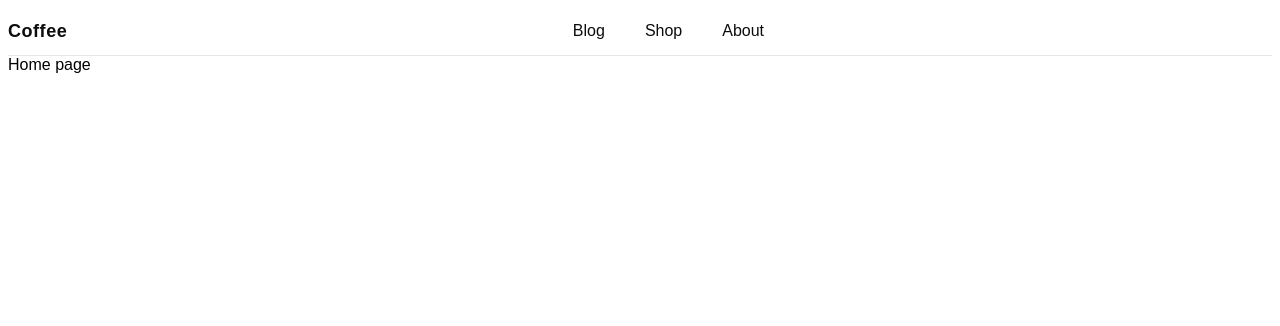
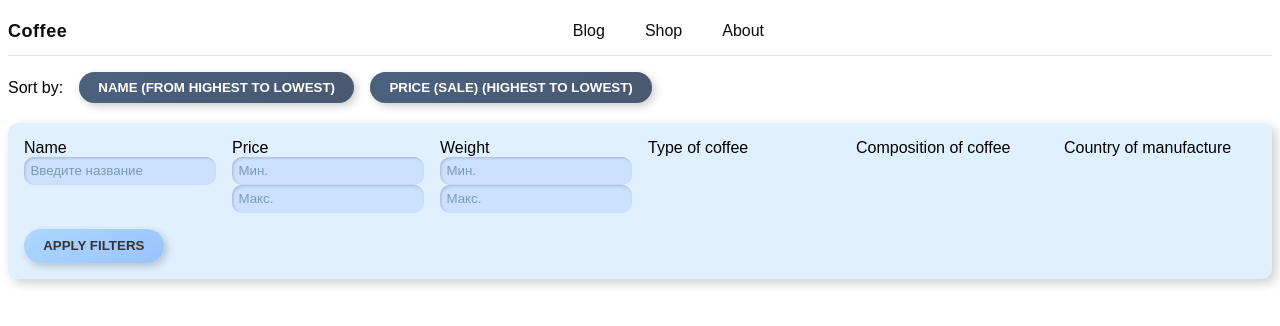
Before and after one commit to hliebovkyrylo/coffee, a Next.js app: page / in a window 1280 px wide. Shown: the top 326 px of the page. Built offline with nearby package versions, Linux system fonts and the light colour scheme.

Commit message:
add sort & filter

```diff
--- /dev/null
+++ b/src/components/Layout/Filter.tsx
@@ -0,0 +1,42 @@
+import React from "react";
+import styles from '@/styles/filter.module.css';
+
+export const Filter = () => {
+return (
+    <div className={styles.filterPanel}>
+      <div className={styles.filterItem}>
+        <label htmlFor="name">Name</label>
+        <input type="text" id="name" className={styles.filterInput} placeholder="Введите название" />
+      </div>
+
+      <div className={styles.filterItem}>
+        <label htmlFor="price">Price</label>
+        <input type="number" id="priceMin" className={styles.filterInput} placeholder="Мин." />
+        <input type="number" id="priceMax" className={styles.filterInput} placeholder="Макс." />
+      </div>
+
+      <div className={styles.filterItem}>
+        <label htmlFor="weight">Weight</label>
+        <input type="number" id="weightMin" className={styles.filterInput} placeholder="Мин." />
+        <input type="number" id="weightMax" className={styles.filterInput} placeholder="Макс." />
+      </div>
+
+      <div className={styles.filterItem}>
+        <label htmlFor="coffeeType">Type of coffee</label>
+
+      </div>
+
+      <div className={styles.filterItem}>
+        <label htmlFor="coffeeBlend">Composition of coffee</label>
+
+      </div>
+
+      <div className={styles.filterItem}>
+        <label htmlFor="country">Country of manufacture</label>
+
+      </div>
+
+      <button className={styles.applyButton}>Apply filters</button>
+    </div>
+  );
+}
--- a/src/components/Layout/Layout.tsx
+++ b/src/components/Layout/Layout.tsx
@@ -1,11 +1,16 @@
 import { ReactNode } from "react";
 import { Header } from "./Header";
+import { Sort } from "./Sort";
+import { Filter } from "./Filter";
 
 export const Layout = ({ children }: { children: ReactNode }) => {
   return (
     <>
+    <div className="container">{children}
       <Header />
-      <div className="container">{children}</div>
+      <Sort/>
+      <Filter/>
+      </div>
     </>
   );
 };
--- /dev/null
+++ b/src/components/Layout/Sort.tsx
@@ -0,0 +1,24 @@
+import React from "react";
+
+import styles from "@/styles/sort.module.css";
+
+export const Sort = () => {
+  return (
+    <div className={styles.sortMenu}>
+        <label>Sort by:</label>
+        <button
+          className={styles.sortButton}
+          onClick={() => handleSortChange('name')}
+        >
+          Name (from highest to lowest)
+        </button>
+        <button
+          className={styles.sortButton}
+          onClick={() => handleSortChange('price')}
+        >
+          Price (sale) (highest to lowest)
+        </button>
+      </div>
+
+  );
+}
--- a/src/pages/index.tsx
+++ b/src/pages/index.tsx
@@ -1,3 +1,3 @@
 export default function Home() {
-  return <>Home page</>;
+  return <></>;
 };
--- /dev/null
+++ b/src/styles/filter.module.css
@@ -0,0 +1,77 @@
+.filterPanel {
+    margin-top: 20px;
+    display: flex;
+    flex-wrap: wrap;
+    gap: 1rem;
+    background-color: #e0f0ff;
+    padding: 1rem;
+    border-radius: 10px;
+    box-shadow: 4px 4px 12px rgba(0, 0, 0, 0.2);
+}
+
+.filterItem {
+    flex: 1 1 150px;
+    display: flex;
+    flex-direction: column;
+}
+
+.label {
+    color: #1b2b40;
+    margin-bottom: 0.5rem;
+}
+
+.filterInput, .filterSelect {
+    padding: 0.4rem;
+    background-color: #cce0ff;
+    color: #000000;
+    border: none;
+    border-radius: 10px;
+    box-shadow: inset 1px 1px 3px rgba(0, 0, 0, 0.2), inset -1px -1px 3px rgba(255, 255, 255, 0.1);
+    transition: background-color 0.3s ease;
+}
+
+.filterInput::placeholder {
+    color: #7a9cb4;
+}
+
+.filterInput:focus, .filterSelect:focus {
+    background-color: #99ccff;
+    outline: none;
+}
+
+.applyButton {
+    padding: 0.6rem 1.2rem;
+    background: linear-gradient(145deg, #99ccff, #80b3ff);
+    color: #000000;
+    border: none;
+    border-radius: 30px;
+    font-weight: bold;
+    text-transform: uppercase;
+    cursor: pointer;
+    box-shadow: 3px 3px 8px rgba(0, 0, 0, 0.2), -3px -3px 8px rgba(255, 255, 255, 0.2);
+    transition: all 0.3s ease;
+    position: relative;
+    overflow: hidden;
+}
+
+.applyButton::before {
+    content: "";
+    position: absolute;
+    top: 0;
+    left: -50%;
+    width: 200%;
+    height: 100%;
+    background: rgba(255, 255, 255, 0.2);
+    transform: skewX(-30deg);
+    transition: all 0.5s ease;
+}
+
+.applyButton:hover::before {
+    left: 150%;
+}
+
+.applyButton:hover {
+    background: linear-gradient(145deg, #80b3ff, #66a3ff);
+    box-shadow: 3px 3px 12px rgba(0, 0, 0, 0.3), -3px -3px 12px rgba(255, 255, 255, 0.1);
+    transform: scale(1.05);
+}
--- /dev/null
+++ b/src/styles/sort.module.css
@@ -0,0 +1,43 @@
+.sortMenu {
+  margin-top: 1rem;
+  display: flex;
+  gap: 1rem;
+  align-items: center;
+}
+
+.sortButton {
+  padding: 0.5rem 1.2rem;
+  background: linear-gradient(145deg, #1e3a5f, #1a2f4b);
+  color: #ffffff;
+  border: none;
+  border-radius: 30px;
+  font-weight: bold;
+  text-transform: uppercase;
+  cursor: pointer;
+  box-shadow: 3px 3px 8px rgba(0, 0, 0, 0.2), -3px -3px 8px rgba(255, 255, 255, 0.2);
+  transition: all 0.3s ease;
+  position: relative;
+  overflow: hidden;
+}
+
+.sortButton::before {
+  content: "";
+  position: absolute;
+  top: 0;
+  left: -50%;
+  width: 200%;
+  height: 100%;
+  background: rgba(255, 255, 255, 0.2);
+  transform: skewX(-30deg);
+  transition: all 0.5s ease;
+}
+
+.sortButton:hover::before {
+  left: 150%;
+}
+
+.sortButton:hover {
+  background: linear-gradient(145deg, #1a2f4b, #102740);
+  box-shadow: 3px 3px 12px rgba(0, 0, 0, 0.3), -3px -3px 12px rgba(255, 255, 255, 0.1);
+  transform: scale(1.05);
+}
```
Also changed, not shown: src/@types/module.ts (renamed from src/@types/css.d.ts).
